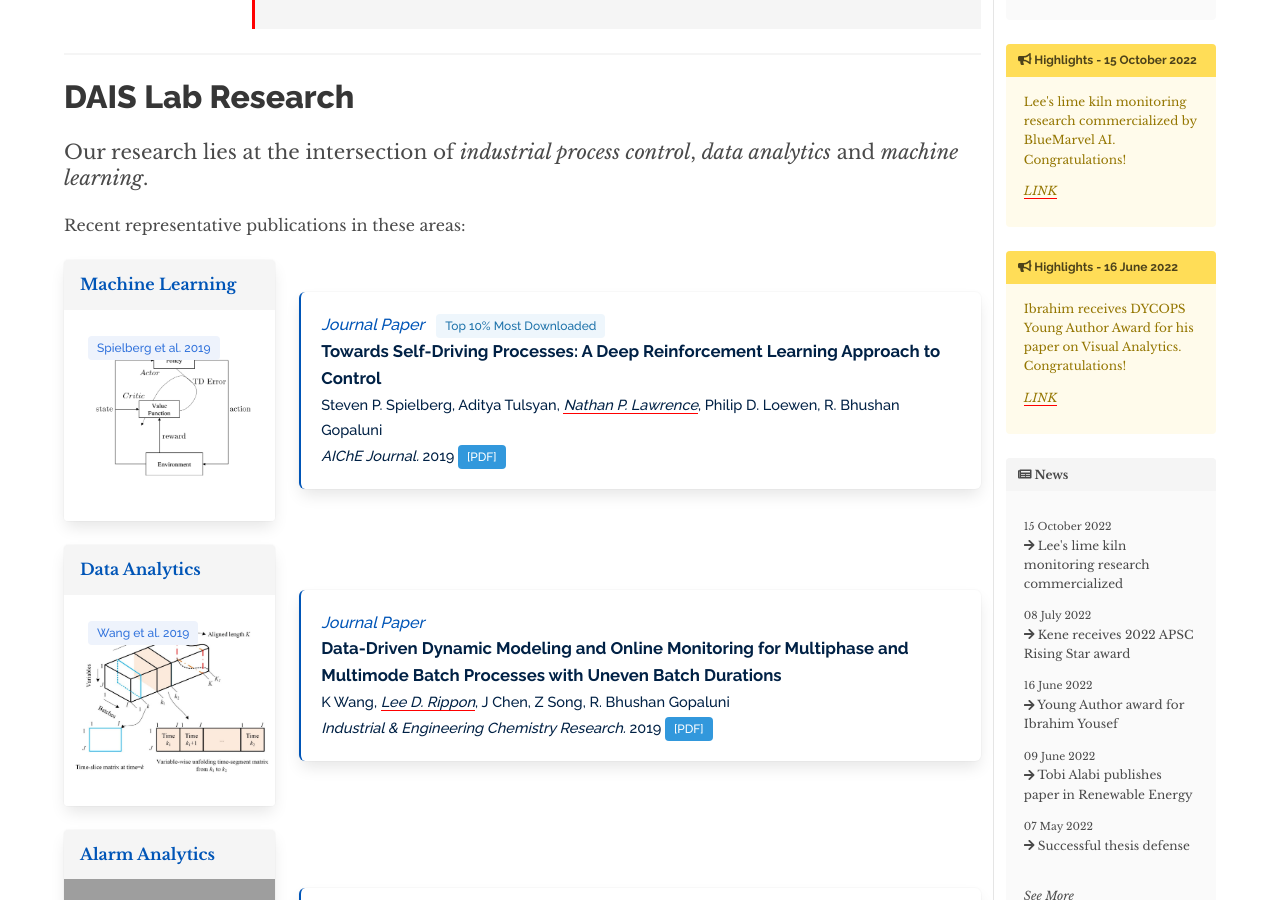
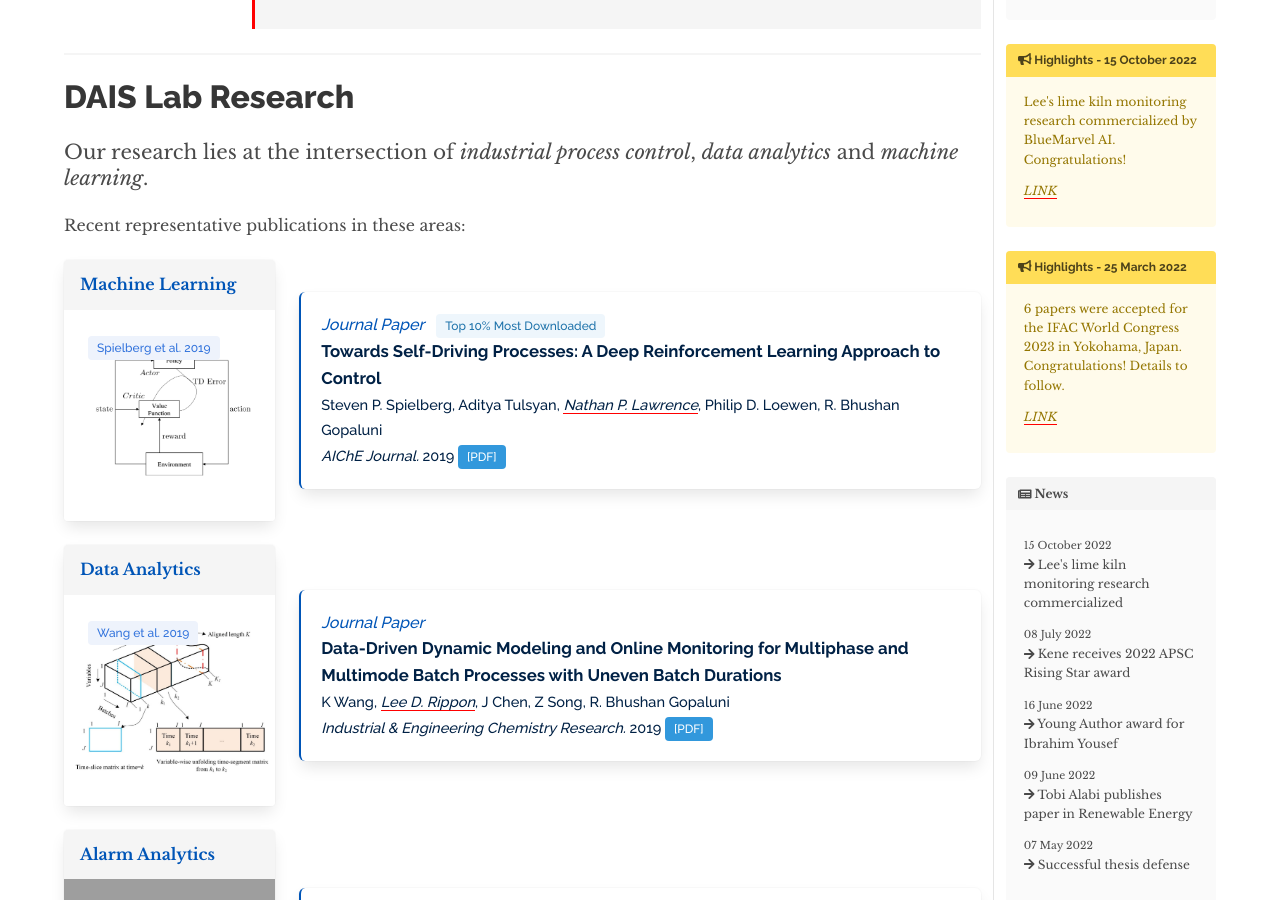
Before and after one commit to daisubc/daisubc.github.io, a Jekyll site: the page built from index.md, in a window 1280 px wide and 900 px high, scrolled down 1630 px. Built offline with Jekyll 4.4.1, drawn with Linux system fonts in a browser that asks for light colours; nearby versions of some CDN libraries; some of the changed text lies outside the part shown; grey boxes are pictures that could not be loaded.

Commit message:
add highlights

```diff
--- a/_data/highlights.yml
+++ b/_data/highlights.yml
@@ -1,3 +1,8 @@
+- message: "6 papers were accepted for the IFAC World Congress 2023 in Yokohama, Japan. Congratulations! Details to follow."
+  date: "2022-03-25"
+  url: "https://dais.chbe.ubc.ca/news/"
+  display: "True"
+
 - message: "Lee's lime kiln monitoring research commercialized by BlueMarvel AI. Congratulations!"
   date: "2022-10-15"
   url: "https://dais.chbe.ubc.ca/news/2022-10-15-heatseeker/"
@@ -6,7 +11,7 @@
 - message: "Ibrahim receives DYCOPS Young Author Award for his paper on Visual Analytics. Congratulations!"
   date: "2022-06-16"
   url: "https://dais.chbe.ubc.ca/news/2022-06-20-youngauthor/"
-  display: "True"
+  display: "False"
 
 - message: "We are organizing a workshop on the design and operation of Li-ion batteries at DYCOPS 2022"
   date: "2022-04-20"
```
